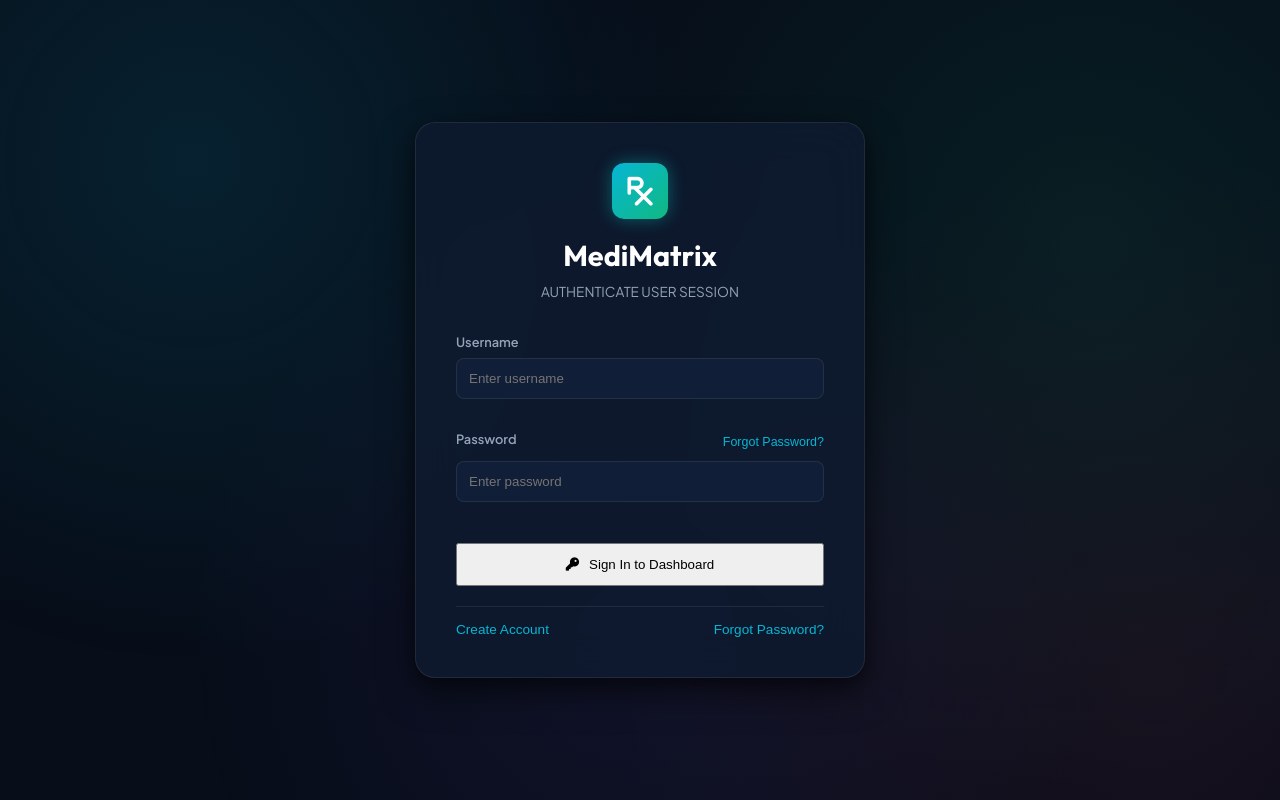
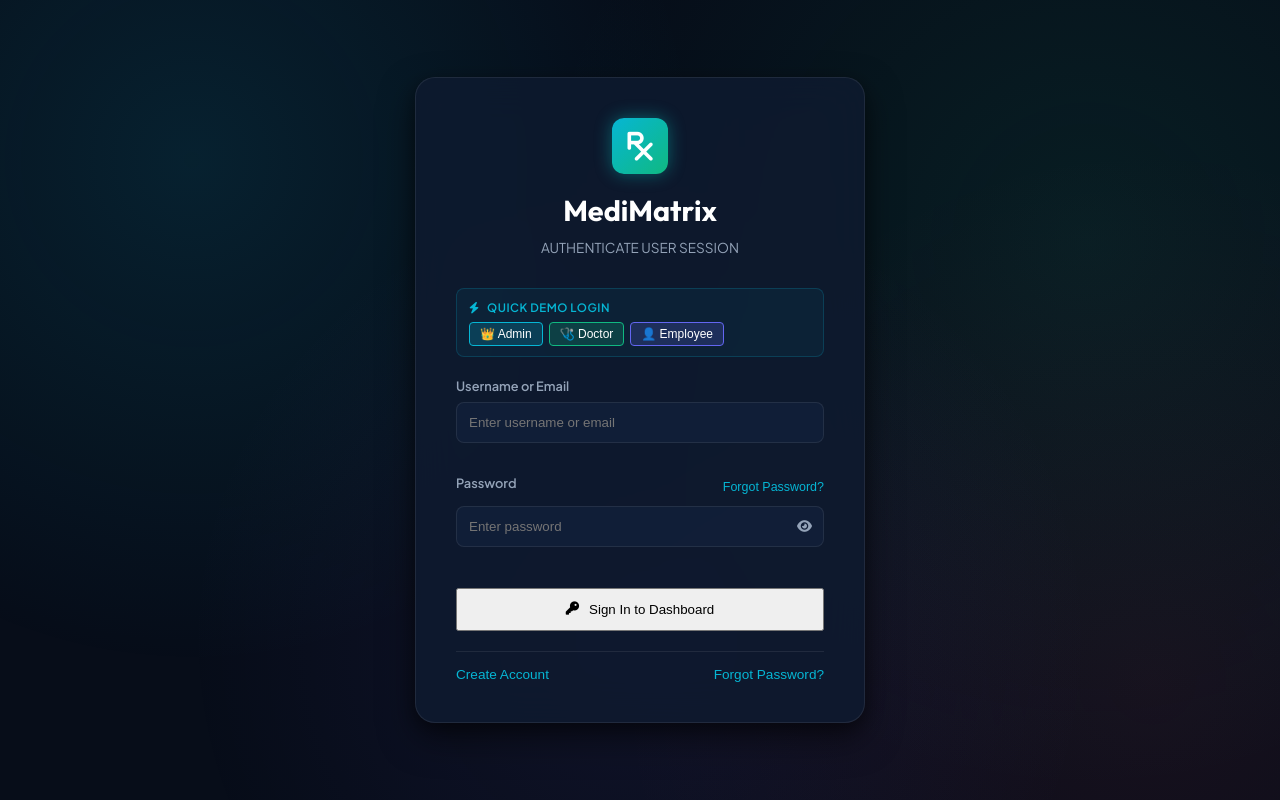
Before and after one commit to pythonproo007/-medimatrix-frontend, a React (Vite) app: page /#/login in a window 1280 px wide. Built offline with nearby package versions, Linux system fonts and the light colour scheme; no server answers.

Commit message:
Support case-insensitive login, email login, password toggle, and quick demo credentials

```diff
--- a/src/context/AuthContext.jsx
+++ b/src/context/AuthContext.jsx
@@ -40,7 +40,7 @@ export const AuthProvider = ({ children }) => {
         setUser(res.user);
         return { success: true };
       }
-      return { success: false, error: 'Authentication failed' };
+      return { success: false, error: res.error || 'Authentication failed' };
     } catch (err) {
       return { success: false, error: err.message };
     }
--- a/src/pages/Login.jsx
+++ b/src/pages/Login.jsx
@@ -27,16 +27,24 @@ const Login = () => {
   const [error, setError] = useState('');
   const [message, setMessage] = useState('');
   const [loading, setLoading] = useState(false);
+  const [showPassword, setShowPassword] = useState(false);
 
   const { login, registerUser, forgotPassword } = useAuth();
   const navigate = useNavigate();
+
+  const fillQuickLogin = (u, p) => {
+    setUsername(u);
+    setPassword(p);
+    setError('');
+    setMessage('');
+  };
 
   const handleLoginSubmit = async (e) => {
     e.preventDefault();
     setError('');
     setMessage('');
     setLoading(true);
-    const result = await login(username, password);
+    const result = await login(username.trim(), password);
     setLoading(false);
     if (result.success) {
       navigate('/');
@@ -152,14 +160,44 @@ const Login = () => {
 
         {mode === 'login' && (
           <form onSubmit={handleLoginSubmit} style={{ display: 'flex', flexDirection: 'column', gap: '15px' }}>
+            {/* Quick Fill Demo Credentials */}
+            <div style={{ background: 'rgba(6, 182, 212, 0.06)', border: '1px solid rgba(6, 182, 212, 0.2)', padding: '10px 12px', borderRadius: 'var(--radius-sm)', marginBottom: '5px' }}>
+              <div style={{ fontSize: '0.72rem', color: '#06b6d4', fontWeight: '600', marginBottom: '6px', textTransform: 'uppercase', letterSpacing: '0.5px' }}>
+                <i className="fa-solid fa-[#06b6d4] fa-bolt" style={{ marginRight: '5px' }}></i> Quick Demo Login
+              </div>
+              <div style={{ display: 'flex', gap: '6px', flexWrap: 'wrap' }}>
+                <button
+                  type="button"
+                  onClick={() => fillQuickLogin('admin', 'admin123')}
+                  style={{ padding: '4px 10px', background: 'rgba(6, 182, 212, 0.2)', border: '1px solid #06b6d4', borderRadius: '4px', color: '#fff', fontSize: '0.75rem', cursor: 'pointer' }}
+                >
+                  👑 Admin
+                </button>
+                <button
+                  type="button"
+                  onClick={() => fillQuickLogin('doctor', 'doctor123')}
+                  style={{ padding: '4px 10px', background: 'rgba(16, 185, 129, 0.2)', border: '1px solid #10b981', borderRadius: '4px', color: '#fff', fontSize: '0.75rem', cursor: 'pointer' }}
+                >
+                  🩺 Doctor
+                </button>
+                <button
+                  type="button"
+                  onClick={() => fillQuickLogin('employee', 'employee123')}
+                  style={{ padding: '4px 10px', background: 'rgba(99, 102, 241, 0.2)', border: '1px solid #6366f1', borderRadius: '4px', color: '#fff', fontSize: '0.75rem', cursor: 'pointer' }}
+                >
+                  👤 Employee
+                </button>
+              </div>
+            </div>
+
             <div className="form-group">
-              <label style={{ fontSize: '0.8rem', color: 'var(--text-muted)', display: 'block', marginBottom: '6px' }}>Username</label>
+              <label style={{ fontSize: '0.8rem', color: 'var(--text-muted)', display: 'block', marginBottom: '6px' }}>Username or Email</label>
               <input
                 type="text"
                 value={username}
                 onChange={(e) => setUsername(e.target.value)}
                 required
-                placeholder="Enter username"
+                placeholder="Enter username or email"
                 style={{ width: '100%', padding: '12px', background: 'rgba(21, 35, 62, 0.6)', border: '1px solid var(--border-color)', borderRadius: 'var(--radius-sm)', color: '#fff' }}
               />
             </div>
@@ -174,14 +212,23 @@ const Login = () => {
                   Forgot Password?
                 </button>
               </div>
+              <div style={{ position: 'relative' }}>
                 <input
-                type="password"
+                  type={showPassword ? 'text' : 'password'}
                   value={password}
                   onChange={(e) => setPassword(e.target.value)}
                   required
                   placeholder="Enter password"
-                style={{ width: '100%', padding: '12px', background: 'rgba(21, 35, 62, 0.6)', border: '1px solid var(--border-color)', borderRadius: 'var(--radius-sm)', color: '#fff' }}
+                  style={{ width: '100%', padding: '12px 40px 12px 12px', background: 'rgba(21, 35, 62, 0.6)', border: '1px solid var(--border-color)', borderRadius: 'var(--radius-sm)', color: '#fff' }}
                 />
+                <button
+                  type="button"
+                  onClick={() => setShowPassword(!showPassword)}
+                  style={{ position: 'absolute', right: '12px', top: '50%', transform: 'translateY(-50%)', background: 'none', border: 'none', color: 'var(--text-muted)', cursor: 'pointer' }}
+                >
+                  <i className={`fa-solid ${showPassword ? 'fa-eye-slash' : 'fa-eye'}`}></i>
+                </button>
+              </div>
             </div>
 
             <button
@@ -191,7 +238,9 @@ const Login = () => {
               style={{ width: '100%', padding: '12px', marginTop: '10px', cursor: 'pointer', display: 'flex', justifyContent: 'center', alignItems: 'center', gap: '10px' }}
             >
               {loading ? (
-                <i className="fa-solid fa-spinner fa-spin"></i>
+                <>
+                  <i className="fa-solid fa-spinner fa-spin"></i> Authenticating...
+                </>
               ) : (
                 <>
                   <i className="fa-solid fa-key"></i> Sign In to Dashboard
```
Also changed, not shown: 1 other file (tests, documents, lock files or other folders). Lines whose indentation alone changed are shown as unchanged.
